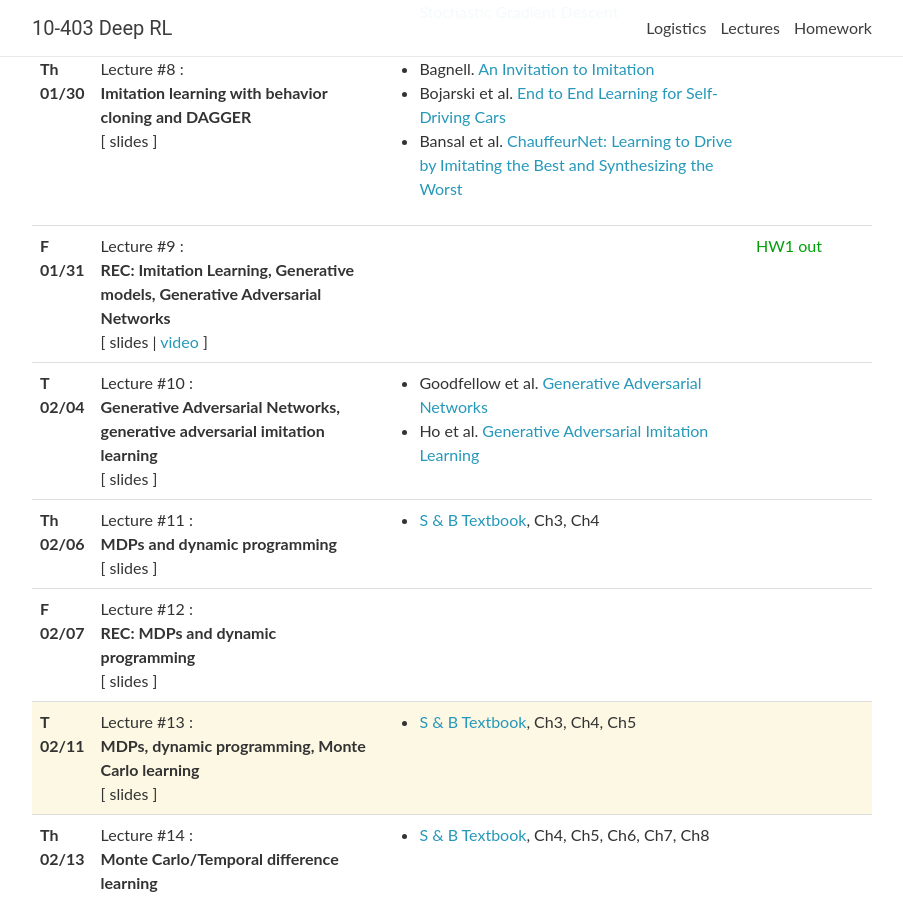
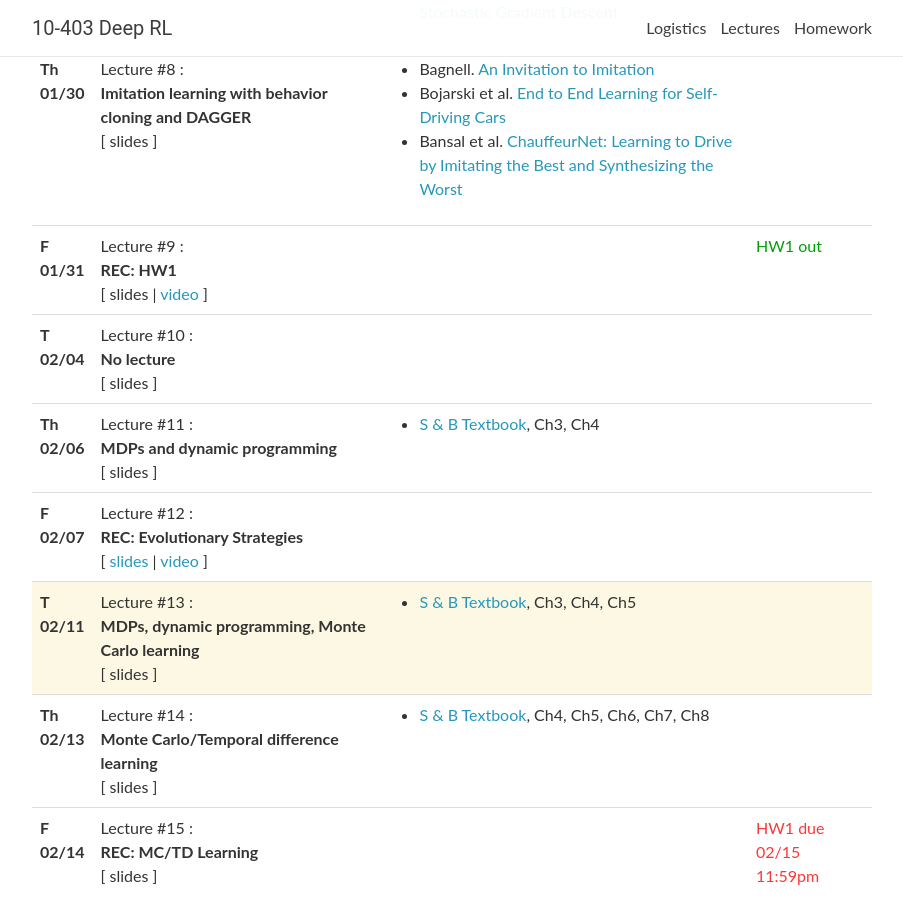
Before and after one commit to cmudeeprl/Spring202010403website, a Jekyll site: the page built from _pages/lectures.md, in a window 1280 px wide and 900 px high, scrolled down 1340 px. Shown: the whole window, without its empty margins (188-1091 px from the left). Built offline with Jekyll 4.4.1, drawn with Linux system fonts in a browser that asks for light colours; nearby versions of some CDN libraries; comment, search, counter and statistics services are not loaded.

Commit message:
recitation update 02/07

```diff
--- a/_data/lectures.yml
+++ b/_data/lectures.yml
@@ -107,7 +107,7 @@
 - date: F 01/31
   lecturer:
   title: >
-    <strong>REC: Imitation Learning, Generative models, Generative Adversarial Networks</strong>
+    <strong>REC: HW1</strong>
   # slides: https://cmudeeprl.github.io/Spring202010403website/assets/lectures/recitation_2_1.pdf
   video: https://scs.hosted.panopto.com/Panopto/Pages/Viewer.aspx?id=00204c87-df18-4287-bf88-ab53012f6105
   notes:
@@ -118,14 +118,14 @@
 - date: T 02/04
   lecturer:
   title: >
-    <strong>Generative Adversarial Networks, generative adversarial imitation learning</strong>
+    <strong>No lecture</strong>
   # slides: https://cmudeeprl.github.io/Spring202010403website/assets/lectures/lecture_4_1.pdf
   # slides2: https://cmudeeprl.github.io/Spring202010403website/assets/lectures/lecture_4_2.pdf
   # video: https://scs.hosted.panopto.com/Panopto/Pages/Viewer.aspx?id=c5801274-b661-4677-adb9-aab500f4ccf5
   notes:
   readings:
-    - Goodfellow et al. <a href="https://papers.nips.cc/paper/5423-generative-adversarial-nets.pdf" target="_blank">Generative Adversarial Networks</a>
-    - Ho et al. <a href="https://arxiv.org/abs/1606.03476" target="_blank">Generative Adversarial Imitation Learning</a>
+    # - Goodfellow et al. <a href="https://papers.nips.cc/paper/5423-generative-adversarial-nets.pdf" target="_blank">Generative Adversarial Networks</a>
+    # - Ho et al. <a href="https://arxiv.org/abs/1606.03476" target="_blank">Generative Adversarial Imitation Learning</a>
   logistics:
 
 - date: Th 02/06
@@ -142,9 +142,9 @@
 - date: F 02/07
   lecturer:
   title: >
-    <strong>REC: MDPs and dynamic programming</strong>
-  # slides: https://cmudeeprl.github.io/Spring202010403website/assets/lectures/recitation_2_1.pdf
-  # video: https://scs.hosted.panopto.com/Panopto/Pages/Viewer.aspx?id=eb36184f-8f73-4880-9751-aab500f4b44e
+    <strong>REC: Evolutionary Strategies</strong>
+  slides: https://cmudeeprl.github.io/Spring202010403website/assets/lectures/s20_lecture4.pdf
+  video: https://scs.hosted.panopto.com/Panopto/Pages/Viewer.aspx?id=bacac087-0681-45d9-89e6-ab5a0131a65a
   notes:
   readings:
     # - Doersch <a href="https://arxiv.org/abs/1606.05908" target="_blank">Tutorial on Variational Autoencoders</a>
```
